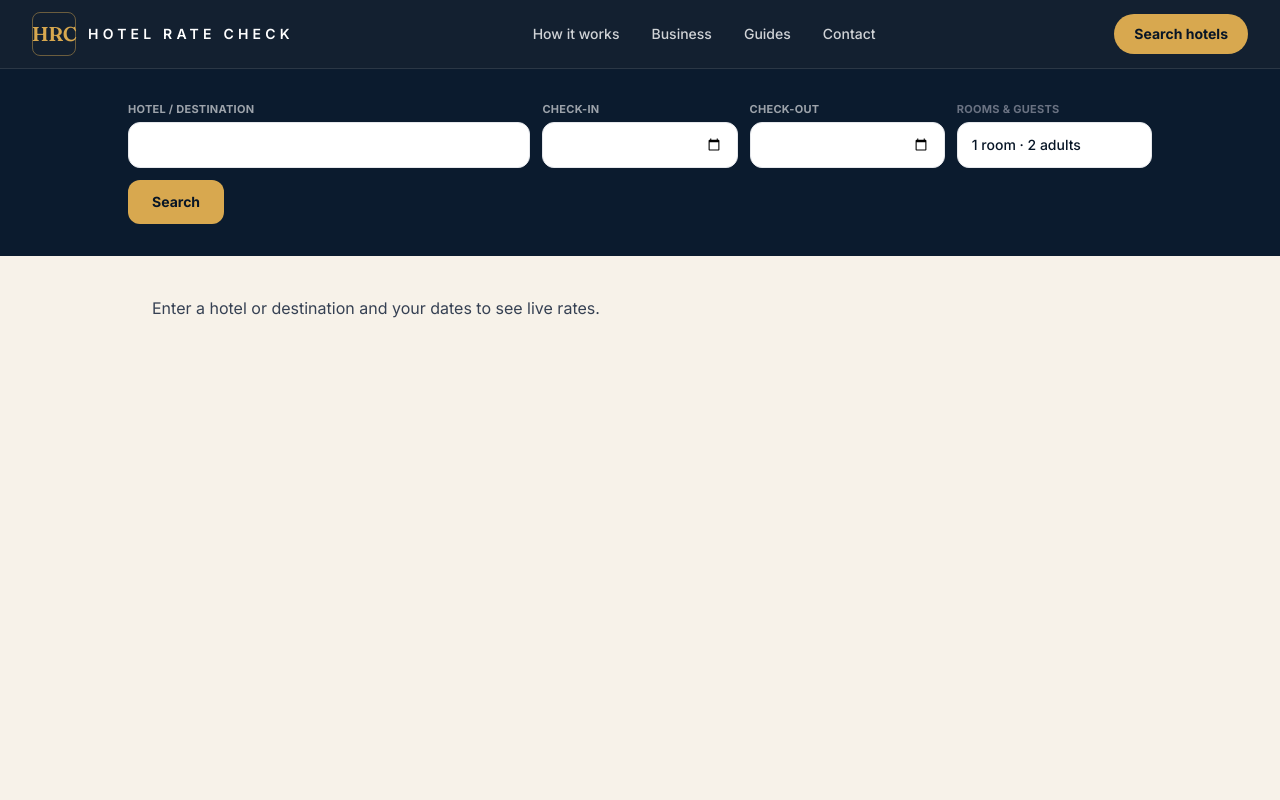
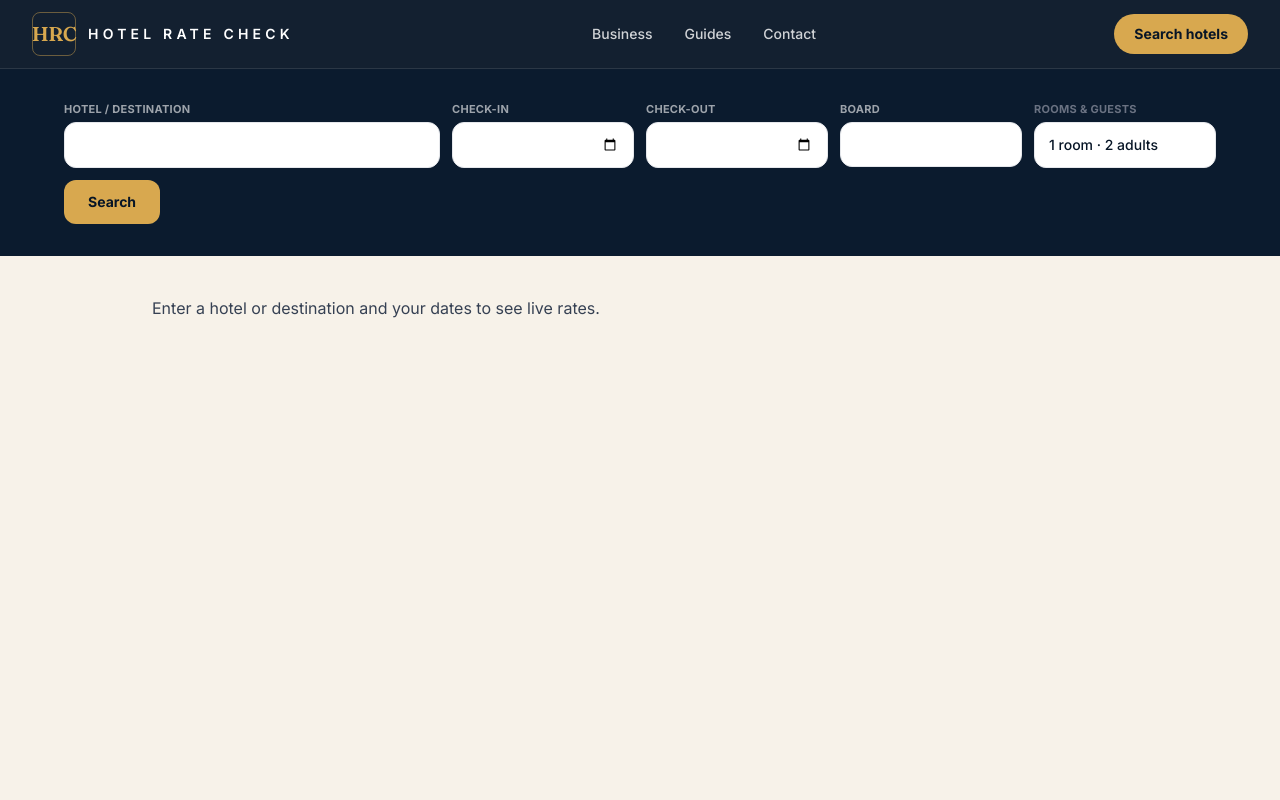
Before and after one commit to 786infinite/hotel-rate-check, a Next.js app: page /search in a window 1280 px wide. Shown: the top 800 px of the page. Built offline with nearby package versions, Linux system fonts and the light colour scheme.

Commit message:
Hero uses local image; drop 'boutique'; remove How-it-works nav; add board-basis filter to search

```diff
--- a/app/api/search/route.ts
+++ b/app/api/search/route.ts
@@ -24,6 +24,8 @@ interface Body {
   rooms?: string;
   adults?: number;
   nationality?: string;
+  /** Board basis filter: "RoomOnly" | "WithMeal" | "All". */
+  board?: string;
 }
 
 export async function POST(request: Request) {
@@ -54,6 +56,7 @@ export async function POST(request: Request) {
       checkOut: body.checkOut!,
       paxRooms: toPaxRooms(parseRoomsParam(roomsParam)),
       nationality: body.nationality,
+      mealPlan: body.board === "RoomOnly" || body.board === "WithMeal" ? body.board : undefined,
     });
     return NextResponse.json(result);
   } catch (err) {
--- a/app/components/SiteHeader.tsx
+++ b/app/components/SiteHeader.tsx
@@ -1,7 +1,6 @@
 import Link from "next/link";
 
 const NAV = [
-  { href: "/#how-it-works", label: "How it works" },
   { href: "/business-hotel-rate-check", label: "Business" },
   { href: "/hotel-rate-check", label: "Guides" },
   { href: "/contact", label: "Contact" },
--- a/app/page.tsx
+++ b/app/page.tsx
@@ -18,7 +18,10 @@ const trustBand = [
  * gradient shows automatically — the site never breaks.
  * The example Unsplash URLs below are seeds: verify or replace each one.
  */
-const HERO_IMAGE = "https://images.unsplash.com/photo-1566073771259-6a8506099945?auto=format&fit=crop&w=1920&q=70";
+// Hero photo. To use the exact image you liked, save it as public/images/hero.jpg
+// (any wide, cinematic shot). Or paste an Unsplash/Pexels URL here. If the file is
+// missing it falls back cleanly to the navy hero. A coastal/dusk luxury hotel works best.
+const HERO_IMAGE = "/images/hero.jpg";
 
 const destinations = [
   { city: "Paris", country: "France", price: "from £128", big: true, from: "from-[#2a4d6e]", to: "to-[#10243a]", img: "https://images.unsplash.com/photo-1502602898657-3e91760cbb34?auto=format&fit=crop&w=1200&q=72" },
@@ -89,7 +92,7 @@ export default function Home() {
             Transparent prices.<br />Exceptional stays.
           </h1>
           <p className="mt-6 max-w-xl text-lg leading-8 text-white/80">
-            Boutique hotel rooms, booked with confidence — every charge shown before you pay.
+            Hotel rooms, booked with confidence — every charge shown before you pay.
           </p>
 
           {/* Glass search bar — live rates via the TBO API */}
--- a/app/search/page.tsx
+++ b/app/search/page.tsx
@@ -48,6 +48,7 @@ export default async function SearchPage({
   const encodedRooms = encodeRooms(rooms);
   const summary = occupancySummary(rooms);
   const nights = checkIn && checkOut ? nightsBetween(checkIn, checkOut) : 0;
+  const board = first(sp.board);
 
   const hasQuery = Boolean(destination && checkIn && checkOut);
 
@@ -55,7 +56,13 @@ export default async function SearchPage({
   let error: string | null = null;
   if (hasQuery) {
     try {
-      result = await publicSearch({ destination, checkIn, checkOut, paxRooms: toPaxRooms(rooms) });
+      result = await publicSearch({
+        destination,
+        checkIn,
+        checkOut,
+        paxRooms: toPaxRooms(rooms),
+        mealPlan: board === "RoomOnly" || board === "WithMeal" ? board : undefined,
+      });
     } catch (e) {
       error = e instanceof Error ? e.message : "Search failed";
     }
@@ -65,7 +72,7 @@ export default async function SearchPage({
     <main className="min-h-screen bg-[#f7f2e9] text-[#071526]">
       {/* Search bar */}
       <section className="bg-[#0b1b2e] px-6 py-8 text-white">
-        <form action="/search" method="GET" className="mx-auto grid max-w-5xl gap-3 md:grid-cols-5">
+        <form action="/search" method="GET" className="mx-auto grid max-w-6xl gap-3 md:grid-cols-6">
           <label className="md:col-span-2">
             <span className={fieldLabel + " text-white/60"}>Hotel / destination</span>
             <input name="destination" defaultValue={destination} placeholder="e.g. Hilton London" required className={fieldInput} />
@@ -78,8 +85,16 @@ export default async function SearchPage({
             <span className={fieldLabel + " text-white/60"}>Check-out</span>
             <input name="checkOut" type="date" defaultValue={checkOut} required className={fieldInput} />
           </label>
+          <label>
+            <span className={fieldLabel + " text-white/60"}>Board</span>
+            <select name="board" defaultValue={board || "All"} className={fieldInput}>
+              <option value="All">Any board</option>
+              <option value="RoomOnly">Room only</option>
+              <option value="WithMeal">With meals</option>
+            </select>
+          </label>
           <OccupancyPicker initial={rooms} />
-          <div className="md:col-span-5">
+          <div className="md:col-span-6">
             <button className="rounded-xl bg-[#d8a84f] px-6 py-3 text-sm font-bold text-[#071526] transition hover:bg-[#f0c76b]">
               Search
             </button>
--- a/lib/booking/public.ts
+++ b/lib/booking/public.ts
@@ -60,6 +60,8 @@ export interface PublicSearchParams {
   paxRooms: tbo.PaxRoom[];
   /** ISO 3166-1 alpha-2; defaults to GB. */
   nationality?: string;
+  /** Board basis filter. "All" (or omitted) = no filter. */
+  mealPlan?: tbo.MealPlan;
 }
 
 export interface PublicSearchResult {
@@ -90,6 +92,7 @@ export async function publicSearch(params: PublicSearchParams): Promise<PublicSe
     GuestNationality: params.nationality ?? "GB",
     PaxRooms: paxRooms,
     IsDetailedResponse: false,
+    Filters: params.mealPlan && params.mealPlan !== "All" ? { MealType: params.mealPlan } : undefined,
   });
 
   if (res.Status.Code === tbo.TBO_STATUS.NO_AVAILABILITY || !res.HotelResult?.length) {
```
